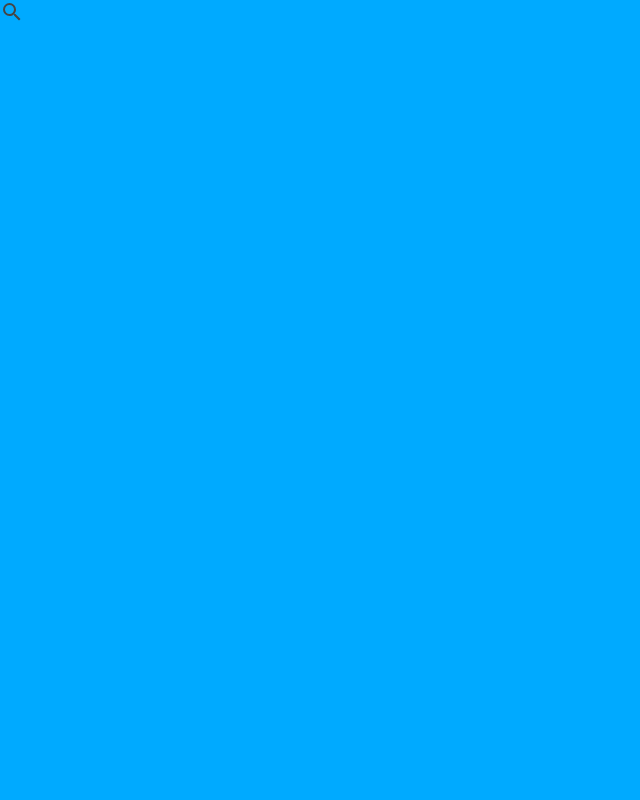
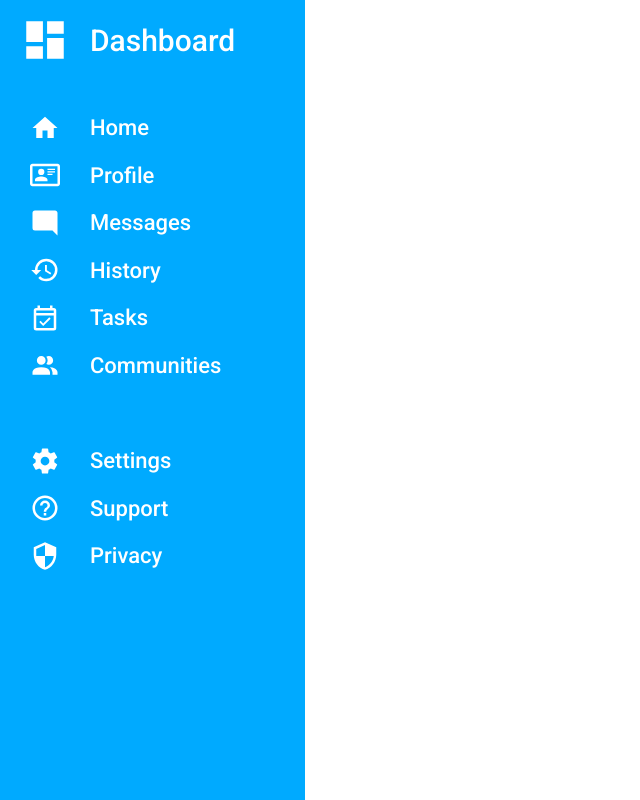
Before and after one commit to Kyboky/odin-admin-dashboard, a plain HTML site: page index.html in a window 1280 px wide. Shown: the whole page, without its empty margins (0-640 px from the left). Drawn offline with Linux system fonts and the light colour scheme.

Commit message:
Navigation tab over

```diff
--- a/index.html
+++ b/index.html
@@ -1,13 +1,80 @@
 <!DOCTYPE html>
 <html lang="en">
 <head>
+
+    <link rel="preconnect" href="https://fonts.googleapis.com">
+    <link rel="preconnect" href="https://fonts.gstatic.com" crossorigin>
+    <link href="https://fonts.googleapis.com/css2?family=Roboto:wght@100;300;400;500;700;900&display=swap" rel="stylesheet">
     <meta charset="UTF-8">
     <meta http-equiv="X-UA-Compatible" content="IE=edge">
     <meta name="viewport" content="width=device-width, initial-scale=1.0">
     <link rel="stylesheet" href="styles.css">
+
     <title>Admin Dashboard</title>
 </head>
 <body>
-    <img class="icon-white-bckg" src="icons/magnify.svg" alt="">
+    <aside>
+        <nav>
+            <div class="dashboard">
+                <div>
+                    <img class ="icon-blue-bckg" src="icons/view-dashboard.svg" alt=""> <span>Dashboard</span>
+                </div>
+            </div>
+
+            <div class="main-controls">
+                <div id="home">
+                    <img class ="icon-blue-bckg" src="icons/home.svg" alt=""> <span>Home</span>
+                </div>
+                <div id="profile">
+                    <img class ="icon-blue-bckg" src="icons/card-account-details-outline.svg" alt=""> <span>Profile</span>
+                </div>
+                <div id="messages">
+                    <img class ="icon-blue-bckg" src="icons/message-reply.svg" alt=""> <span>Messages</span>
+                </div>
+                <div id="history">
+                    <img class ="icon-blue-bckg" src="icons/history.svg" alt=""> <span>History</span>
+                </div>
+                <div id="tasks">
+                    <img class ="icon-blue-bckg" src="icons/calendar-check-outline.svg" alt=""> <span>Tasks</span>
+                </div>
+                <div id="communities">
+                    <img class ="icon-blue-bckg" src="icons/account-multiple.svg" alt=""> <span>Communities</span>
+                </div>
+            </div>
+
+            <div class="secondary-controls">
+                <div id="settings">
+                    <img class ="icon-blue-bckg" src="icons/cog.svg" alt=""> <span>Settings</span>
+                </div>
+                <div id="support">
+                    <img class ="icon-blue-bckg" src="icons/help-circle-outline.svg" alt=""> <span>Support</span>
+                </div>
+                <div id="privacy">
+                    <img class ="icon-blue-bckg" src="icons/security.svg" alt=""> <span>Privacy</span>
+                </div>
+            </div>
+        </nav>
+    </aside>
+    <div class="main-window">
+
+        <header>
+
+        </header>
+
+        <div class="your-projects">
+
+        </div>
+
+        <div class="annoucements">
+
+        </div>
+
+        <div class="trending">
+
+        </div>
+
+    </div>
+
+
 </body>
 </html>
--- a/styles.css
+++ b/styles.css
@@ -5,17 +5,60 @@
     --neutral-color: white;
     margin: 0;
     padding: 0;
+    font-family: 'Roboto', sans-serif;
 }
 
 
 body{
-    background-color: var(--main-color);
+    background-color: var(--neutral-color);
 }
 
 .icon-blue-bckg{
+    opacity: 1;
     filter: invert(100%) sepia(100%) saturate(0%) hue-rotate(288deg) brightness(102%) contrast(102%);
+
 }
 
 .icon-white-bckg{
     filter: invert(22%) sepia(0%) saturate(1588%) hue-rotate(152deg) brightness(101%) contrast(83%);
+    opacity: 1;
 }
+
+aside{
+
+    width: fit-content;
+    height: 100vh;
+    background-color: var(--main-color);
+}
+
+aside img{
+    width: 30px;
+    margin: 0 auto;
+}
+
+.dashboard{
+    font-size: 30px;
+}
+.dashboard img{
+    width:50px;
+}
+.dashboard div{
+    margin: 0;
+}
+
+nav{
+    display: grid;
+    gap:30px;
+    padding: 15px;
+    color: var(--neutral-color);
+    font-size: 22px;
+    font-weight: 500;
+}
+
+nav>div>div{
+    display: grid;
+    grid-template-columns: 60px 200px;
+    align-items: center;
+    gap:15px;
+    margin: 0.8em 0;
+}
```
